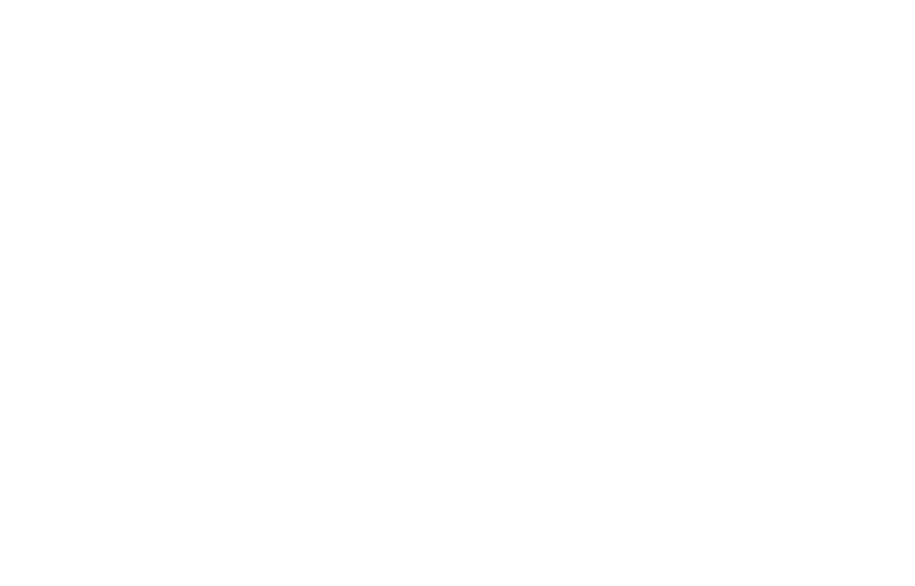
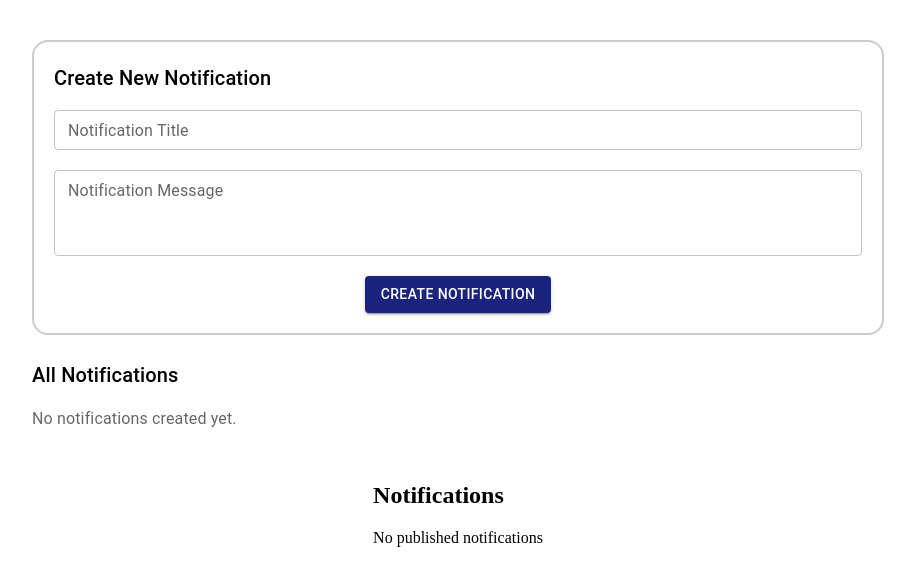
Before and after one commit to maignanaganapathy/skill-peak-frontend, a React (Create React App) app: page /Notification in a window 1280 px wide. Before the commit this address had no page. Shown: the top 586 px of the page, without its empty margins (182-1097 px from the left). Built offline with nearby package versions, Linux system fonts and the light colour scheme.

Commit message:
karthika|Notification creation and display

```diff
--- a/src/App.tsx
+++ b/src/App.tsx
@@ -2,6 +2,7 @@ import React from "react";
 import { BrowserRouter as Router, Routes, Route } from "react-router-dom";
 import ModalWrapper from "./features/Admin/CreateProject/ModalWrapper";
 import InputDesign from "./features/Admin/AddSection/InputDesign";
+import {NotificationManager} from "./features/Admin/Notification/NotificationManager";
 
 const App: React.FC = () => {
   return (
@@ -9,6 +10,8 @@ const App: React.FC = () => {
       <Routes>
         <Route path="/modal" element={<ModalWrapper />} />
         <Route path="/input" element={<InputDesign />} />
+        <Route path="/Notification" element={<NotificationManager />} />
+
 
       </Routes>
     </Router>
--- /dev/null
+++ b/src/features/admin/Notification/AdminNotificationItem.tsx
@@ -0,0 +1,77 @@
+"use client";
+import {
+  Paper,
+  Switch,
+  Typography,
+  IconButton,
+  Box,
+  Stack,
+} from "@mui/material";
+import DeleteIcon from "@mui/icons-material/Delete";
+
+interface AdminNotificationItemProps {
+  id: string;
+  title: string;
+  message: string;
+  isPublished: boolean;
+  onTogglePublish: (id: string) => void;
+  onDelete: (id: string) => void;
+}
+
+export const AdminNotificationItem = ({
+  id,
+  title,
+  message,
+  isPublished,
+  onTogglePublish,
+  onDelete,
+}: AdminNotificationItemProps) => {
+  return (
+    <Paper
+      elevation={0}
+      sx={{
+        border: "2px solid",
+        borderColor: "rgba(0, 0, 0, 0.2)",
+        borderRadius: "16px",
+        p: 2,
+        mb: 2,
+      }}
+    >
+      <Stack direction="row" justifyContent="space-between" alignItems="center">
+        <Box flex={1}>
+          <Typography
+            variant="subtitle1"
+            sx={{ fontWeight: 600, color: "black" }}
+          >
+            {title}
+          </Typography>
+          <Typography
+            variant="body2"
+            sx={{ color: "rgba(0, 0, 0, 0.6)", mt: 1 }}
+          >
+            {message}
+          </Typography>
+        </Box>
+        <Stack direction="row" alignItems="center" spacing={2}>
+          <Stack direction="row" alignItems="center" spacing={1}>
+            <Typography variant="body2" sx={{ color: "rgba(0, 0, 0, 0.6)" }}>
+              {isPublished ? "Published" : "Draft"}
+            </Typography>
+            <Switch
+              checked={isPublished}
+              onChange={() => onTogglePublish(id)}
+              color="primary"
+            />
+          </Stack>
+          <IconButton
+            onClick={() => onDelete(id)}
+            size="small"
+            sx={{ color: "rgba(0, 0, 0, 0.6)" }}
+          >
+            <DeleteIcon />
+          </IconButton>
+        </Stack>
+      </Stack>
+    </Paper>
+  );
+};
--- /dev/null
+++ b/src/features/admin/Notification/Display/NotificationHeader.tsx
@@ -0,0 +1,12 @@
+"use client";
+import * as React from "react";
+
+
+
+export function NotificationHeader() {
+  return (
+    <header className="flex justify-between items-center mb-5">
+      <h2 className="text-base font-semibold text-black">Notifications</h2>
+    </header>
+  );
+}
--- /dev/null
+++ b/src/features/admin/Notification/Display/NotificationItem.tsx
@@ -0,0 +1,19 @@
+import * as React from "react";
+
+interface NotificationItemProps {
+  avatar: string;
+  message: string;
+}
+
+export function NotificationItem({ avatar, message }: NotificationItemProps) {
+  return (
+    <article className="flex items-center p-2.5 mb-3.5 rounded-2xl bg-zinc-300 bg-opacity-30 max-sm:p-2">
+      <div className="mr-3.5">
+        <div className="text-sm font-extrabold bg-blue-300 rounded-full h-[18px] text-stone-900 w-[18px] flex items-center justify-center">
+          {avatar}
+        </div>
+      </div>
+      <p className="text-xs leading-normal text-black">{message}</p>
+    </article>
+  );
+}
--- /dev/null
+++ b/src/features/admin/Notification/Display/NotificationPanel.tsx
@@ -0,0 +1,48 @@
+"use client";
+import * as React from "react";
+import { NotificationHeader } from "./NotificationHeader";
+import { NotificationItem } from "./NotificationItem";
+
+interface Notification {
+  id: string;
+  title: string;
+  message: string;
+  isPublished: boolean;
+}
+
+interface NotificationPanelProps {
+  notifications: Notification[];
+}
+
+export default function NotificationPanel({
+  notifications,
+}: NotificationPanelProps) {
+  // Filter only published notifications
+  const publishedNotifications = notifications.filter((n) => n.isPublished);
+
+  return (
+    <>
+      <link
+        href="https://fonts.googleapis.com/css2?family=Poppins:wght@400;600;700;800&display=swap"
+        rel="stylesheet"
+      />
+      <section className="p-4 max-sm:p-2">
+        <div className="px-2.5 py-1.5 bg-white rounded-md border border-solid border-zinc-300 w-[196px] max-md:mx-auto max-md:my-0 max-md:w-full max-md:max-w-[400px] max-sm:p-1.5">
+          <NotificationHeader />
+          {publishedNotifications.map((notification, index) => (
+            <NotificationItem
+              key={notification.id}
+              avatar={notification.title[0].toUpperCase()}
+              message={notification.message}
+            />
+          ))}
+          {publishedNotifications.length === 0 && (
+            <p className="text-sm text-gray-500 text-center p-4">
+              No published notifications
+            </p>
+          )}
+        </div>
+      </section>
+    </>
+  );
+}
--- /dev/null
+++ b/src/features/admin/Notification/NotificationForm.tsx
@@ -0,0 +1,73 @@
+"use client";
+import { useState } from "react";
+import { Paper, Stack, TextField, Button, Typography } from "@mui/material";
+
+interface NotificationFormProps {
+  onSubmit: (notification: { title: string; message: string }) => void;
+}
+
+export const NotificationForm = ({ onSubmit }: NotificationFormProps) => {
+  const [title, setTitle] = useState("");
+  const [message, setMessage] = useState("");
+
+  const handleSubmit = (e: React.FormEvent) => {
+    e.preventDefault();
+    if (title.trim() && message.trim()) {
+      onSubmit({ title, message });
+      setTitle("");
+      setMessage("");
+    }
+  };
+
+  return (
+    <Paper
+      elevation={0}
+      sx={{
+        border: "2px solid",
+        borderColor: "rgba(0, 0, 0, 0.2)",
+        borderRadius: "16px",
+        p: 2.5,
+        mb: 3,
+      }}
+    >
+      <Typography variant="h6" sx={{ mb: 2, color: "black" }}>
+        Create New Notification
+      </Typography>
+      <form onSubmit={handleSubmit}>
+        <Stack spacing={2.5}>
+          <TextField
+            label="Notification Title"
+            value={title}
+            onChange={(e) => setTitle(e.target.value)}
+            fullWidth
+            variant="outlined"
+            size="small"
+          />
+          <TextField
+            label="Notification Message"
+            value={message}
+            onChange={(e) => setMessage(e.target.value)}
+            fullWidth
+            multiline
+            minRows={3}
+            variant="outlined"
+            size="small"
+          />
+          <Button
+            type="submit"
+            variant="contained"
+            sx={{
+              alignSelf: "center",
+              backgroundColor: "#1a237e",
+              "&:hover": {
+                backgroundColor: "#0d1642",
+              },
+            }}
+          >
+            Create Notification
+          </Button>
+        </Stack>
+      </form>
+    </Paper>
+  );
+};
--- /dev/null
+++ b/src/features/admin/Notification/NotificationList.tsx
@@ -0,0 +1,44 @@
+"use client";
+import { Typography, Box } from "@mui/material";
+import { AdminNotificationItem } from "./AdminNotificationItem";
+
+interface Notification {
+  id: string;
+  title: string;
+  message: string;
+  isPublished: boolean;
+}
+
+interface NotificationListProps {
+  notifications: Notification[];
+  onTogglePublish: (id: string) => void;
+  onDelete: (id: string) => void;
+}
+
+export const NotificationList = ({
+  notifications,
+  onTogglePublish,
+  onDelete,
+}: NotificationListProps) => {
+  return (
+    <Box>
+      <Typography variant="h6" sx={{ mb: 2, color: "black" }}>
+        All Notifications
+      </Typography>
+      {notifications.length === 0 ? (
+        <Typography sx={{ color: "rgba(0, 0, 0, 0.6)" }}>
+          No notifications created yet.
+        </Typography>
+      ) : (
+        notifications.map((notification) => (
+          <AdminNotificationItem
+            key={notification.id}
+            {...notification}
+            onTogglePublish={onTogglePublish}
+            onDelete={onDelete}
+          />
+        ))
+      )}
+    </Box>
+  );
+};
--- /dev/null
+++ b/src/features/admin/Notification/NotificationManager.tsx
@@ -0,0 +1,65 @@
+"use client";
+import { useState } from "react";
+import { Container, Box } from "@mui/material";
+import { NotificationForm } from "./NotificationForm";
+import { NotificationList } from "./NotificationList";
+import NotificationPanel from "./Display/NotificationPanel";
+
+interface Notification {
+  id: string;
+  title: string;
+  message: string;
+  isPublished: boolean;
+}
+
+export const NotificationManager = () => {
+  const [notifications, setNotifications] = useState<Notification[]>([]);
+
+  const handleCreateNotification = ({
+    title,
+    message,
+  }: {
+    title: string;
+    message: string;
+  }) => {
+    const newNotification: Notification = {
+      id: Date.now().toString(),
+      title,
+      message,
+      isPublished: false,
+    };
+    setNotifications((prev) => [newNotification, ...prev]);
+  };
+
+  const handleTogglePublish = (id: string) => {
+    setNotifications((prev) =>
+      prev.map((notification) =>
+        notification.id === id
+          ? { ...notification, isPublished: !notification.isPublished }
+          : notification,
+      ),
+    );
+  };
+
+  const handleDelete = (id: string) => {
+    setNotifications((prev) =>
+      prev.filter((notification) => notification.id !== id),
+    );
+  };
+
+  return (
+    <Container maxWidth="md">
+      <Box sx={{ py: 4 }}>
+        <NotificationForm onSubmit={handleCreateNotification} />
+        <NotificationList
+          notifications={notifications}
+          onTogglePublish={handleTogglePublish}
+          onDelete={handleDelete}
+        />
+        <Box sx={{ mt: 4, display: "flex", justifyContent: "center" }}>
+          <NotificationPanel notifications={notifications} />
+        </Box>
+      </Box>
+    </Container>
+  );
+};
```
